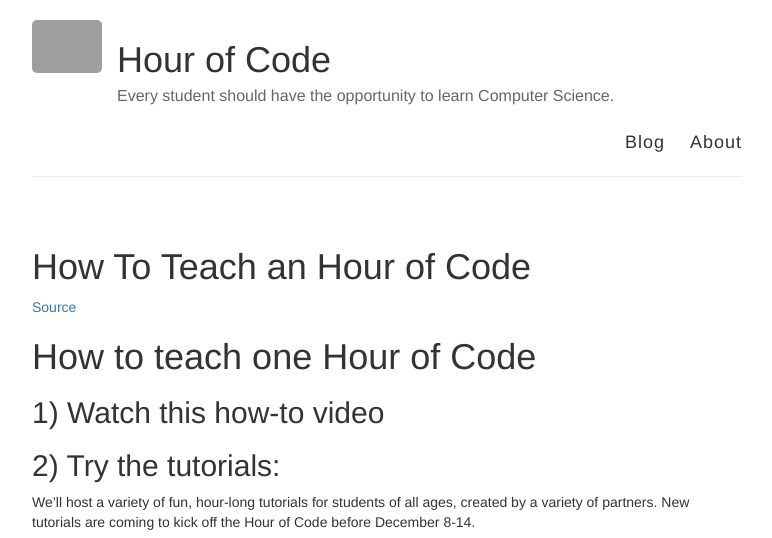
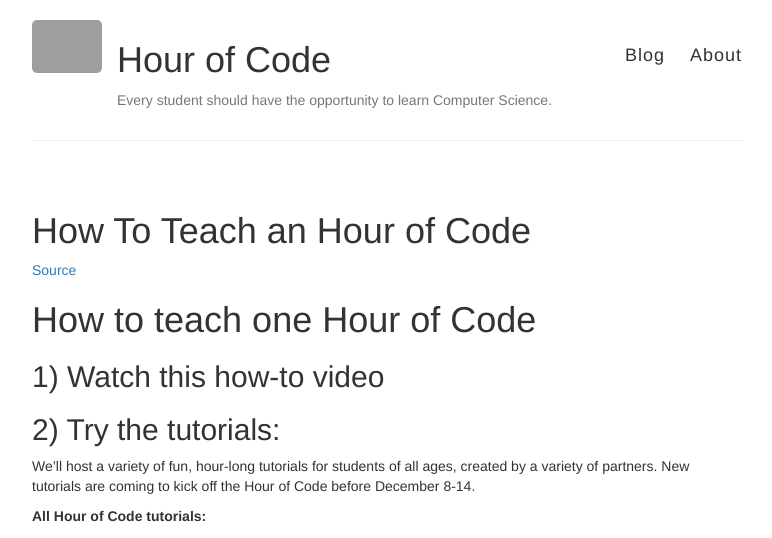
Before and after one commit to roachhd/kids-code-hour, a Jekyll site: the page built from index.md, in a window 1280 px wide. Shown: the top 538 px of the page, without its empty margins (253-1025 px from the left). Built offline with Jekyll 4.4.1, drawn with Linux system fonts in a browser that asks for light colours; emoji names are drawn with the system emoji font; some web fonts are replaced; a style sheet for code colours, icons or effects is not loaded; grey boxes are pictures that could not be loaded.

Commit message:
Update default.html

```diff
--- a/_layouts/default.html
+++ b/_layouts/default.html
@@ -37,7 +37,7 @@
 
           <div class="site-info">
             <h1 class="title"><a href="{{ site.baseurl }}/">{{ site.name }}</a></h1>
-            <p class="site-description">{{ site.description }}</p>
+            <p class="text-muted space-md">{{ site.description }}</p>
           </div>
 
           <nav>
```
